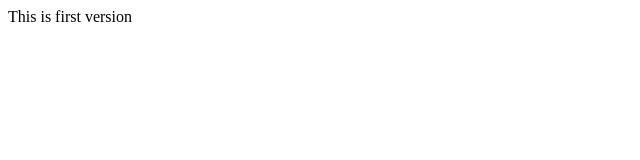
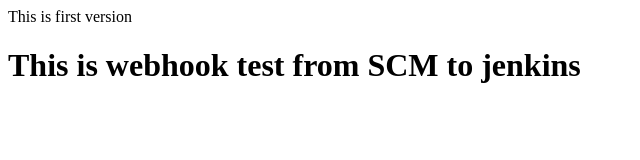
Before and after one commit to maheswargoud/automation-application, a plain HTML site: page index.html in a window 1280 px wide. Shown: the whole page, without its empty margins (0-640 px from the left). Drawn offline with Linux system fonts and the light colour scheme.

Commit message:
added webhook

```diff
--- a/index.html
+++ b/index.html
@@ -1 +1,2 @@
 This is first version
+<h1> This is webhook test from SCM to jenkins</h1>
```
